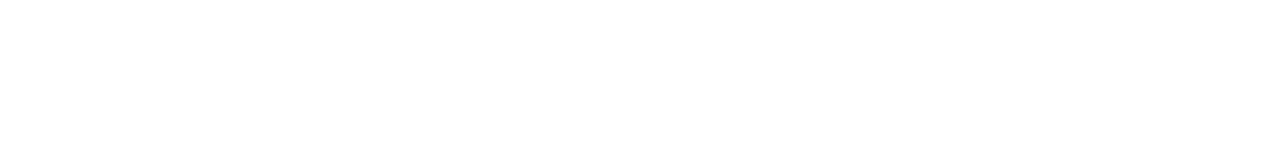
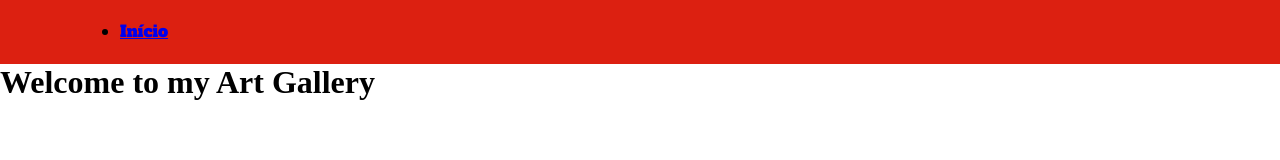
Before and after one commit to Lucca-Livino/art-gallery, a plain HTML site: page index.html in a window 1280 px wide. Drawn offline with Linux system fonts and the light colour scheme.

Commit message:
Criação do cabeçalho

```diff
--- a/assets/style/index.css
+++ b/assets/style/index.css
@@ -0,0 +1,14 @@
+* {
+    padding: 0;
+    margin: 0;
+}
+
+.menu {
+    background-color: #dc2011;
+    padding-left: 120px ;
+    padding-top: 20px;
+    padding-bottom: 22px;
+    font-family: "Alfa Slab One", serif;
+    font-weight: 400;
+
+}
--- a/index.html
+++ b/index.html
@@ -3,10 +3,28 @@
 <head>
     <meta charset="UTF-8">
     <meta name="viewport" content="width=device-width, initial-scale=1.0">
+    <link rel="preconnect" href="https://fonts.googleapis.com">
+    <link rel="preconnect" href="https://fonts.gstatic.com" crossorigin>
+    <link href="https://fonts.googleapis.com/css2?family=Alfa+Slab+One&display=swap" rel="stylesheet">
     <link rel="stylesheet" href="assets/style/index.css">
     <title>Art Gallery</title>
 </head>
 <body>
+    <header>
+        <nav class="menu">
+            <ul class="cabeçalho">
+                <li>
+                    <a href="#inicio" class="cabeçalho_link">Início</a>
+                </li>
+
+            </ul>
+
+        </nav>
+        <div class="welcome">
+            <h1> Welcome to my Art Gallery</h1>
+        </div>
+    </header>
     <script src="assets/js/main.js"></script>
+
 </body>
 </html>
```
